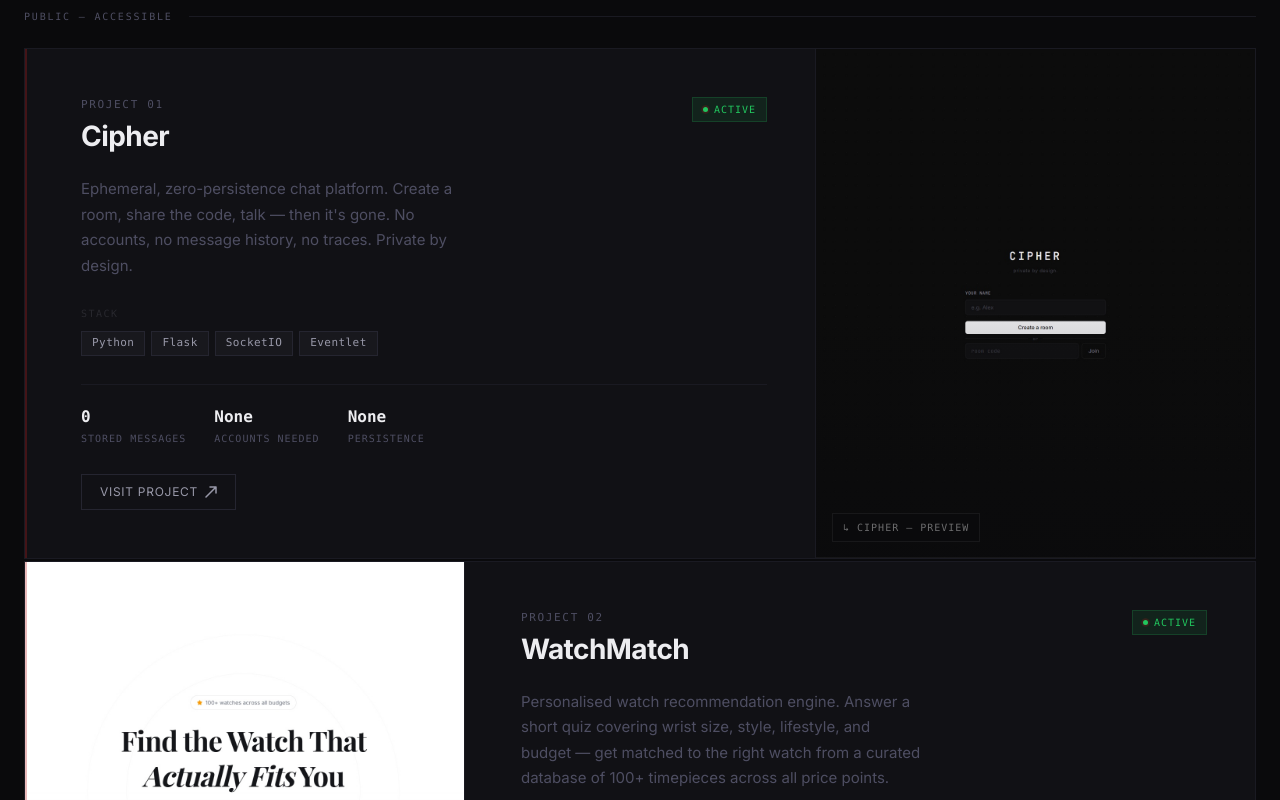
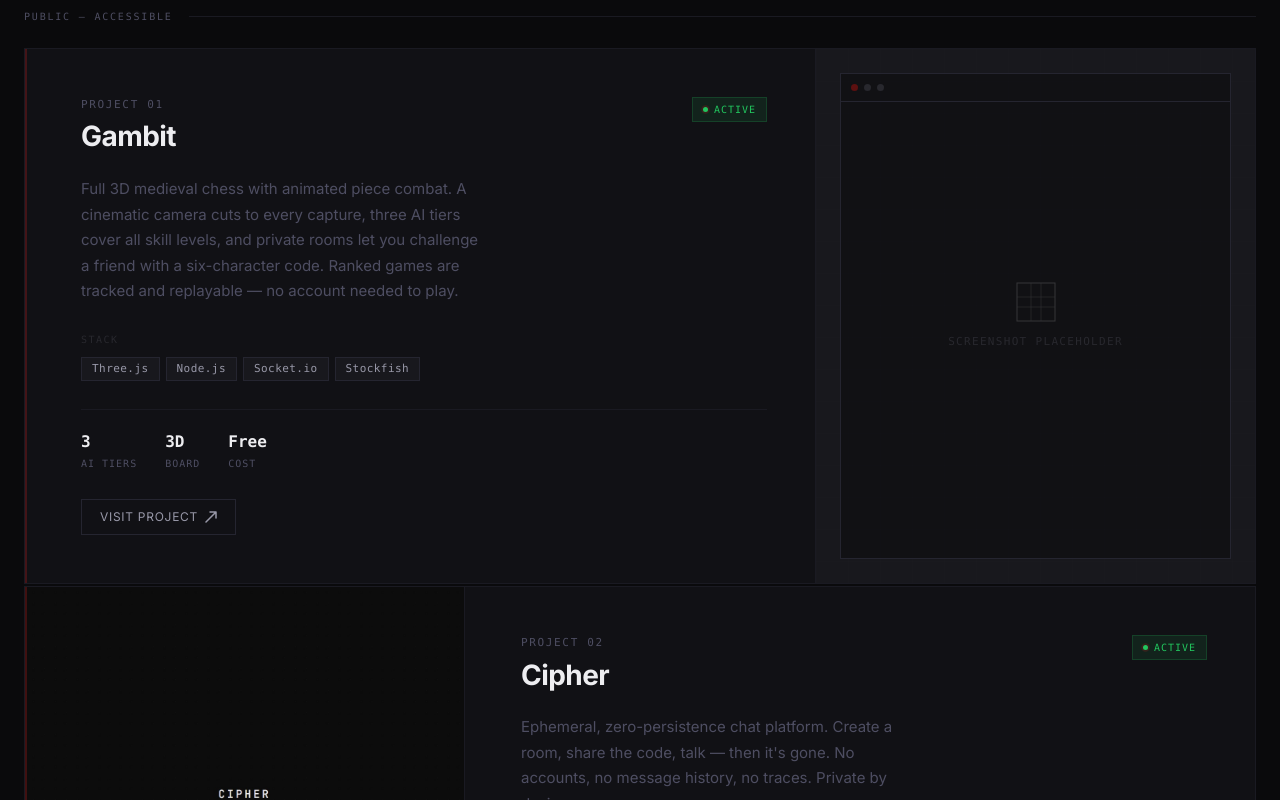
Before and after one commit to ziaboy123/portfolio, a Next.js app: page / in a window 1280 px wide. Shown: the part 1140-1940 px from the top of the page. Built offline with nearby package versions, Linux system fonts and the light colour scheme.

Commit message:
Add Gambit to projects/timeline and mark it live at /gambit

```diff
--- a/components/sections/Hero.jsx
+++ b/components/sections/Hero.jsx
@@ -334,7 +334,7 @@ export default function Hero() {
           }}
         >
           {[
-            { label: 'Projects', value: '4' },
+            { label: 'Projects', value: '5' },
             { label: 'Uptime', value: '24/7' },
             { label: 'Est.', value: '2026' },
             { label: 'Status', value: 'Building' },
--- a/components/sections/Projects.jsx
+++ b/components/sections/Projects.jsx
@@ -5,6 +5,21 @@ import SectionHeader from '@/components/ui/SectionHeader';
 import ProjectCard from '@/components/ui/ProjectCard';
 
 const PUBLIC_PROJECTS = [
+  {
+    id: 'gambit',
+    name: 'Gambit',
+    status: 'active',
+    url: 'https://daniyalzia.co.uk/gambit',
+    screenshot: null,
+    description:
+      'Full 3D medieval chess with animated piece combat. A cinematic camera cuts to every capture, three AI tiers cover all skill levels, and private rooms let you challenge a friend with a six-character code. Ranked games are tracked and replayable — no account needed to play.',
+    stack: ['Three.js', 'Node.js', 'Socket.io', 'Stockfish'],
+    metrics: [
+      { label: 'AI Tiers', value: '3' },
+      { label: 'Board', value: '3D' },
+      { label: 'Cost', value: 'Free' },
+    ],
+  },
   {
     id: 'cipher',
     name: 'Cipher',
--- a/components/sections/Timeline.jsx
+++ b/components/sections/Timeline.jsx
@@ -92,6 +92,14 @@ const EVENTS = [
     tag: 'Blackwood',
     project: 'Blackwood',
   },
+  {
+    seq: '10',
+    type: 'launch',
+    title: 'Gambit — In Development',
+    description: 'Building a full 3D medieval chess experience — AI opponents at three difficulty tiers, real-time private multiplayer with room codes, cinematic capture animations, and a ranked match system with replays.',
+    tag: 'Gambit',
+    project: 'Gambit',
+  },
 ];
 
 const TYPE_COLORS = {
@@ -110,6 +118,7 @@ const PROJECT_COLORS = {
   Infra:     '#3b82f6',
   All:       '#22c55e',
   Blackwood: '#8b5cf6',
+  Gambit:    '#c4953a',
 };
 
 function TimelineItem({ event, index, isLast }) {
```
